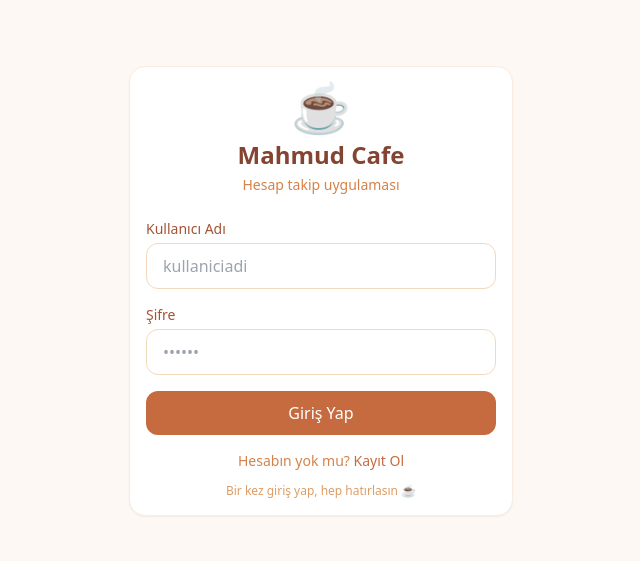
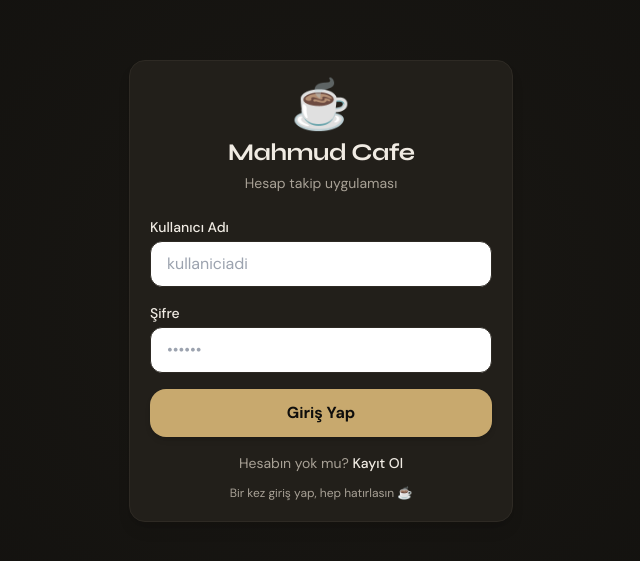
Before and after one commit to ahmetkaanmuktar/mahmutcafe, a Next.js app: page / in a window 1280 px wide. Shown: the part 109-670 px from the top of the page, without its empty margins (319-959 px from the left). Built offline with nearby package versions, Linux system fonts and the light colour scheme.

Commit message:
style: Implement dark aesthetic theme with Syne/DMSans fonts

```diff
--- a/app/globals.css
+++ b/app/globals.css
@@ -3,17 +3,21 @@
 @tailwind utilities;
 
 body {
-  @apply bg-cafe-50 text-cafe-900 antialiased;
+  @apply bg-radial-cafe text-cafe-text antialiased min-h-screen selection:bg-cafe-accent selection:text-cafe-bg;
+}
+
+h1, h2, h3, h4, h5, h6 {
+  @apply font-heading tracking-tight;
 }
 
 @layer utilities {
   .btn-primary {
-    @apply bg-cafe-600 hover:bg-cafe-700 text-white font-medium rounded-xl px-4 py-2.5 transition-colors active:scale-[0.98];
+    @apply bg-cafe-accent hover:bg-cafe-accentHover text-cafe-bg font-bold rounded-2xl px-4 py-3 transition-colors shadow-md active:scale-[0.98];
   }
   .btn-secondary {
-    @apply bg-cafe-100 hover:bg-cafe-200 text-cafe-800 font-medium rounded-xl px-4 py-2.5 transition-colors active:scale-[0.98];
+    @apply bg-cafe-surface hover:bg-cafe-card text-cafe-text font-medium border border-cafe-border rounded-2xl px-4 py-3 transition-colors active:scale-[0.98];
   }
   .card {
-    @apply bg-white rounded-2xl shadow-sm border border-cafe-100 p-4;
+    @apply bg-cafe-card rounded-[16px] shadow-lg border border-cafe-border p-5;
   }
 }
--- a/app/layout.tsx
+++ b/app/layout.tsx
@@ -1,5 +1,18 @@
 import type { Metadata } from "next";
+import { Syne, DM_Sans } from "next/font/google";
 import "./globals.css";
+
+const syne = Syne({
+  subsets: ["latin"],
+  weight: ["400", "500", "600", "700", "800"],
+  variable: "--font-syne",
+});
+
+const dmSans = DM_Sans({
+  subsets: ["latin"],
+  weight: ["400", "500", "700"],
+  variable: "--font-dm-sans",
+});
 
 export const metadata: Metadata = {
   title: "Mahmud Cafe - Hesap Takip",
@@ -13,7 +26,9 @@ export default function RootLayout({
 }) {
   return (
     <html lang="tr">
-      <body className="min-h-screen">{children}</body>
+      <body className={`min-h-screen font-sans ${syne.variable} ${dmSans.variable}`}>
+        {children}
+      </body>
     </html>
   );
 }
--- a/app/page.tsx
+++ b/app/page.tsx
@@ -10,7 +10,7 @@ function AppContent() {
   if (loading) {
     return (
       <div className="min-h-screen flex items-center justify-center">
-        <div className="text-cafe-500 text-lg">☕ Yükleniyor...</div>
+        <div className="text-cafe-textMuted text-lg">☕ Yükleniyor...</div>
       </div>
     );
   }
--- a/components/AuthForm.tsx
+++ b/components/AuthForm.tsx
@@ -33,20 +33,20 @@ export default function AuthForm() {
       <div className="card w-full max-w-sm">
         <div className="text-center mb-6">
           <div className="text-5xl mb-2">☕</div>
-          <h1 className="text-2xl font-bold text-cafe-800">Mahmud Cafe</h1>
-          <p className="text-cafe-500 text-sm mt-1">Hesap takip uygulaması</p>
+          <h1 className="text-2xl font-bold text-cafe-text">Mahmud Cafe</h1>
+          <p className="text-cafe-textMuted text-sm mt-1">Hesap takip uygulaması</p>
         </div>
 
         <form onSubmit={handleSubmit} className="space-y-4">
           <div>
-            <label className="block text-sm font-medium text-cafe-700 mb-1">
+            <label className="block text-sm font-medium text-cafe-text mb-1">
               Kullanıcı Adı
             </label>
             <input
               type="text"
               value={username}
               onChange={(e) => setUsername(e.target.value)}
-              className="w-full px-4 py-2.5 rounded-xl border border-cafe-200 focus:outline-none focus:ring-2 focus:ring-cafe-400"
+              className="w-full px-4 py-2.5 rounded-xl border border-cafe-border focus:outline-none focus:ring-2 focus:ring-cafe-400"
               placeholder="kullaniciadi"
               autoComplete="username"
               required
@@ -54,14 +54,14 @@ export default function AuthForm() {
           </div>
 
           <div>
-            <label className="block text-sm font-medium text-cafe-700 mb-1">
+            <label className="block text-sm font-medium text-cafe-text mb-1">
               Şifre
             </label>
             <input
               type="password"
               value={password}
               onChange={(e) => setPassword(e.target.value)}
-              className="w-full px-4 py-2.5 rounded-xl border border-cafe-200 focus:outline-none focus:ring-2 focus:ring-cafe-400"
+              className="w-full px-4 py-2.5 rounded-xl border border-cafe-border focus:outline-none focus:ring-2 focus:ring-cafe-400"
               placeholder="••••••"
               autoComplete={mode === "login" ? "current-password" : "new-password"}
               required
@@ -85,7 +85,7 @@ export default function AuthForm() {
           </button>
         </form>
 
-        <p className="text-center text-sm text-cafe-500 mt-4">
+        <p className="text-center text-sm text-cafe-textMuted mt-4">
           {mode === "login" ? "Hesabın yok mu?" : "Zaten üye misin?"}{" "}
           <button
             type="button"
@@ -93,13 +93,13 @@ export default function AuthForm() {
               setMode(mode === "login" ? "register" : "login");
               setError("");
             }}
-            className="text-cafe-600 font-medium hover:underline"
+            className="text-cafe-text font-medium hover:underline"
           >
             {mode === "login" ? "Kayıt Ol" : "Giriş Yap"}
           </button>
         </p>
 
-        <p className="text-center text-xs text-cafe-400 mt-3">
+        <p className="text-center text-xs text-cafe-textMuted mt-3">
           Bir kez giriş yap, hep hatırlasın ☕
         </p>
       </div>
--- a/components/Dashboard.tsx
+++ b/components/Dashboard.tsx
@@ -59,7 +59,7 @@ export default function Dashboard() {
 
   return (
     <div className="min-h-screen pb-20">
-      <header className="bg-cafe-700 text-white px-4 py-4 sticky top-0 z-10 shadow-md">
+      <header className="bg-cafe-accent text-white px-4 py-4 sticky top-0 z-10 shadow-md">
         <div className="max-w-lg mx-auto flex justify-between items-center">
           <div>
             <h1 className="text-lg font-bold">☕ Mahmud Cafe</h1>
@@ -79,15 +79,15 @@ export default function Dashboard() {
         {activeTab === "home" && (
           <>
             <div className="card">
-              <p className="text-sm text-cafe-600 mb-2">Hesaba yaz:</p>
+              <p className="text-sm text-cafe-text mb-2">Hesaba yaz:</p>
               <div className="flex gap-2">
                 <button
                   type="button"
                   onClick={() => setAccountType("group")}
                   className={`flex-1 py-2.5 rounded-xl font-medium transition-colors ${
                     accountType === "group"
-                      ? "bg-cafe-600 text-white"
-                      : "bg-cafe-100 text-cafe-700"
+                      ? "bg-cafe-accent text-white"
+                      : "bg-cafe-border text-cafe-text"
                   }`}
                 >
                   👥 Grup Hesabı
@@ -97,8 +97,8 @@ export default function Dashboard() {
                   onClick={() => setAccountType("personal")}
                   className={`flex-1 py-2.5 rounded-xl font-medium transition-colors ${
                     accountType === "personal"
-                      ? "bg-cafe-600 text-white"
-                      : "bg-cafe-100 text-cafe-700"
+                      ? "bg-cafe-accent text-white"
+                      : "bg-cafe-border text-cafe-text"
                   }`}
                 >
                   👤 Kendi Hesabım
@@ -134,15 +134,15 @@ export default function Dashboard() {
         )}
       </main>
 
-      <nav className="fixed bottom-0 left-0 right-0 bg-white border-t border-cafe-100 shadow-lg">
+      <nav className="fixed bottom-0 left-0 right-0 bg-cafe-card border-t border-cafe-border shadow-lg">
         <div className="max-w-lg mx-auto flex">
           <button
             type="button"
             onClick={() => setActiveTab("home")}
             className={`flex-1 py-3 text-center text-sm font-medium transition-colors ${
               activeTab === "home"
-                ? "text-cafe-700 border-t-2 border-cafe-600"
-                : "text-cafe-400"
+                ? "text-cafe-text border-t-2 border-cafe-600"
+                : "text-cafe-textMuted"
             }`}
           >
             🏠 Ana Sayfa
@@ -152,8 +152,8 @@ export default function Dashboard() {
             onClick={() => setActiveTab("groups")}
             className={`flex-1 py-3 text-center text-sm font-medium transition-colors ${
               activeTab === "groups"
-                ? "text-cafe-700 border-t-2 border-cafe-600"
-                : "text-cafe-400"
+                ? "text-cafe-text border-t-2 border-cafe-600"
+                : "text-cafe-textMuted"
             }`}
           >
             👥 Gruplar
--- a/components/TransactionList.tsx
+++ b/components/TransactionList.tsx
@@ -58,9 +58,9 @@ export default function TransactionList({
   return (
     <div className="card">
       <div className="flex justify-between items-center mb-3">
-        <h2 className="font-semibold text-cafe-800">Hesap</h2>
+        <h2 className="font-semibold text-cafe-text">Hesap</h2>
         <div className="flex items-center gap-3">
-          <span className="text-lg font-bold text-cafe-700">{total} TL</span>
+          <span className="text-lg font-bold text-cafe-text">{total} TL</span>
           {transactions.length > 0 && (
             <button
               onClick={async () => {
@@ -90,7 +90,7 @@ export default function TransactionList({
       </div>
 
       {transactions.length === 0 ? (
-        <p className="text-cafe-400 text-sm text-center py-6">
+        <p className="text-cafe-textMuted text-sm text-center py-6">
           Henüz kayıt yok. Bir şeyler ekle! ☕
         </p>
       ) : (
@@ -98,21 +98,21 @@ export default function TransactionList({
           {transactions.map((tx) => (
             <li
               key={tx.id}
-              className="flex items-center justify-between p-3 rounded-xl bg-cafe-50 group"
+              className="flex items-center justify-between p-3 rounded-xl bg-cafe-surface group"
             >
               <div className="flex-1 min-w-0">
                 <div className="flex items-center gap-2">
-                  <span className="font-medium text-cafe-800">
+                  <span className="font-medium text-cafe-text">
                     {tx.quantity}x {tx.itemName}
                   </span>
-                  <span className="text-cafe-500 text-sm">@{tx.username}</span>
+                  <span className="text-cafe-textMuted text-sm">@{tx.username}</span>
                 </div>
-                <p className="text-xs text-cafe-400 mt-0.5">
+                <p className="text-xs text-cafe-textMuted mt-0.5">
                   {formatDate(tx.createdAt)}
                 </p>
               </div>
               <div className="flex items-center gap-2">
-                <span className="font-semibold text-cafe-700">{tx.totalPrice} TL</span>
+                <span className="font-semibold text-cafe-text">{tx.totalPrice} TL</span>
                 {onDelete && tx.username === currentUsername && (
                   <button
                     type="button"
--- a/tailwind.config.ts
+++ b/tailwind.config.ts
@@ -10,17 +10,25 @@ const config: Config = {
     extend: {
       colors: {
         cafe: {
-          50: "#fdf8f3",
-          100: "#f9ede0",
-          200: "#f2d9bd",
-          300: "#e8bf94",
-          400: "#dd9d66",
-          500: "#d4824a",
-          600: "#c66a3f",
-          700: "#a55336",
-          800: "#854432",
-          900: "#6c392c",
+          bg: "#0f0e0c",
+          surface: "#1a1814",
+          card: "#221f1a",
+          border: "#2e2a24",
+          accent: "#c8a96e",
+          accentHover: "#e0c083",
+          text: "#f0ebe3",
+          textMuted: "#a8a196",
+          danger: "#e65a5a",
+          dangerHover: "#ff6e6e",
+          dangerBg: "#2d1a1a",
         },
+      },
+      fontFamily: {
+        heading: ["var(--font-syne)"],
+        sans: ["var(--font-dm-sans)"],
+      },
+      backgroundImage: {
+        'radial-cafe': 'radial-gradient(circle at center, #1a1814 0%, #0f0e0c 100%)',
       },
     },
   },
```
Also changed, not shown: components/GroupManager.tsx (+14 -14 lines), components/QuickAdd.tsx (+12 -12 lines).
